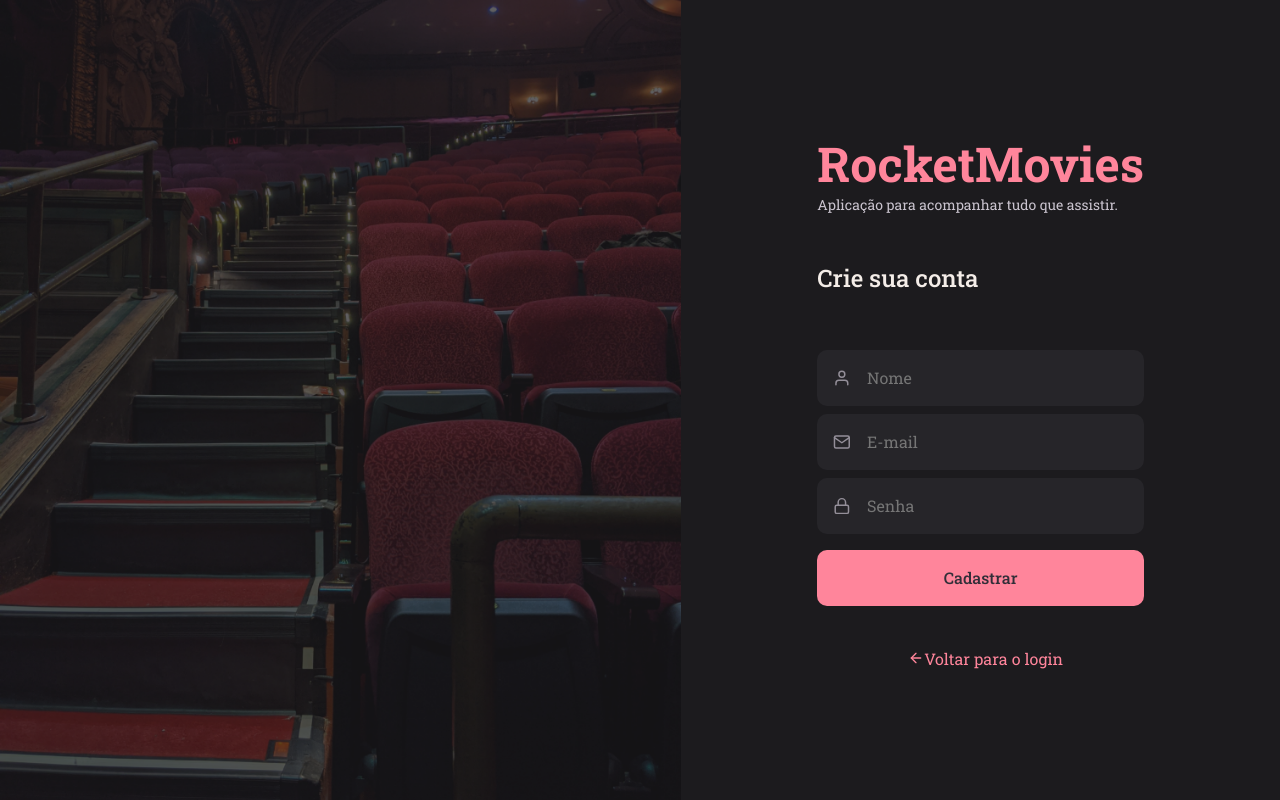
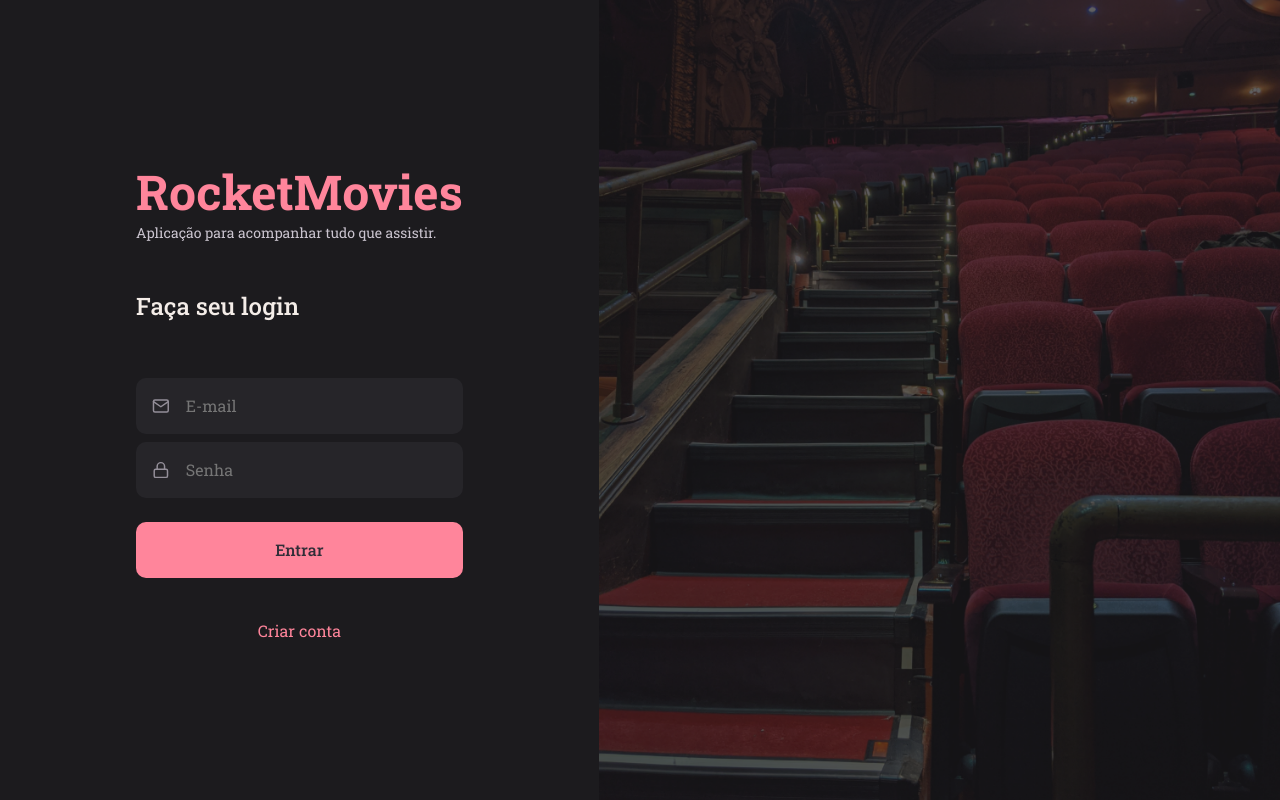
Before and after one commit to thamirespieve/rocketMovies, a React (Vite) app: page / in a window 1280 px wide. Built offline with nearby package versions, Linux system fonts and the light colour scheme.

Commit message:
Feat: create routes and link navigation

```diff
--- a/package.json
+++ b/package.json
@@ -12,6 +12,7 @@
     "react": "^18.2.0",
     "react-dom": "^18.2.0",
     "react-icons": "^4.4.0",
+    "react-router-dom": "^6.3.0",
     "styled-components": "^5.3.5"
   },
   "devDependencies": {
--- a/src/main.jsx
+++ b/src/main.jsx
@@ -6,13 +6,13 @@
 import theme from "./styles/theme"
 import GlobalStyle from "./styles/global"
 
-import {SingUp} from "./pages/SingUp/SingUp.jsx"
+import {Routes} from "./routes/index"
 
 ReactDOM.createRoot(document.getElementById('root')).render(
   <React.StrictMode>
     <ThemeProvider theme={theme}>
       <GlobalStyle/>
-      <SingUp />
+      <Routes />
     </ThemeProvider>
   </React.StrictMode>
 )
--- a/src/pages/SingIn/SingIn.jsx
+++ b/src/pages/SingIn/SingIn.jsx
@@ -1,5 +1,7 @@
+import {Link} from "react-router-dom"
+import {FiMail,FiLock} from "react-icons/fi"
+
 import { Container, Form, ImageBackground } from "./style";
-import {FiUser,FiMail,FiLock} from "react-icons/fi"
 import { Button } from "../../components/Button/Button";
 import { Input } from "../../components/Input/input";
 
@@ -19,7 +21,7 @@
           <Input type="text" placeholder="E-mail" icon={FiMail}/>
           <Input type="password" placeholder="Senha" icon={FiLock}/>
           <Button title="Entrar"/>
-          <a href="">Criar conta</a>
+          <Link to="register">Criar conta</Link>
         </Form>
 
         <ImageBackground/>
--- a/src/pages/SingUp/SingUp.jsx
+++ b/src/pages/SingUp/SingUp.jsx
@@ -1,3 +1,4 @@
+import {Link} from "react-router-dom"
 import { Container,Form,BackgroundImage } from "./style";
 import {FiUser,FiMail,FiLock,FiArrowLeft} from "react-icons/fi"
 
@@ -21,7 +22,7 @@
 
           <Button type="button" title="Cadastrar"/>
 
-          <a href="/"><FiArrowLeft/> Voltar para o login</a>
+          <Link to="/"><FiArrowLeft/> Voltar para o login</Link>
       </Form>
     </Container>
   )
--- /dev/null
+++ b/src/routes/auth.routes.jsx
@@ -0,0 +1,14 @@
+import { Route,Routes } from "react-router-dom";
+
+import { SingUp } from "../pages/SingUp/SingUp";
+import { SingIn } from "../pages/SingIn/SingIn";
+
+export function AuthRoutes(){
+
+  return(
+    <Routes>
+      <Route path="/" element={<SingIn/>}/>
+      <Route path="/register" element={<SingUp/>}/>
+    </Routes>
+  )
+}
--- /dev/null
+++ b/src/routes/index.jsx
@@ -0,0 +1,13 @@
+import {BrowserRouter} from "react-router-dom"
+
+import { AuthRoutes } from "./auth.routes"
+
+export function Routes(){
+
+  return(
+    <BrowserRouter>
+      <AuthRoutes/>
+    </BrowserRouter>
+  )
+
+}
```
Also changed, not shown: 1 other file (tests, documents, lock files or other folders).
